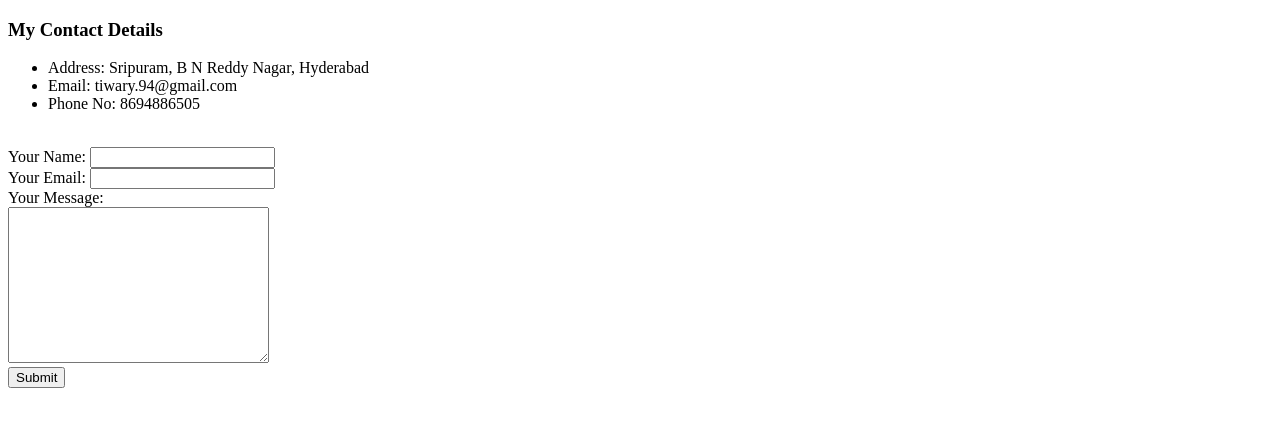
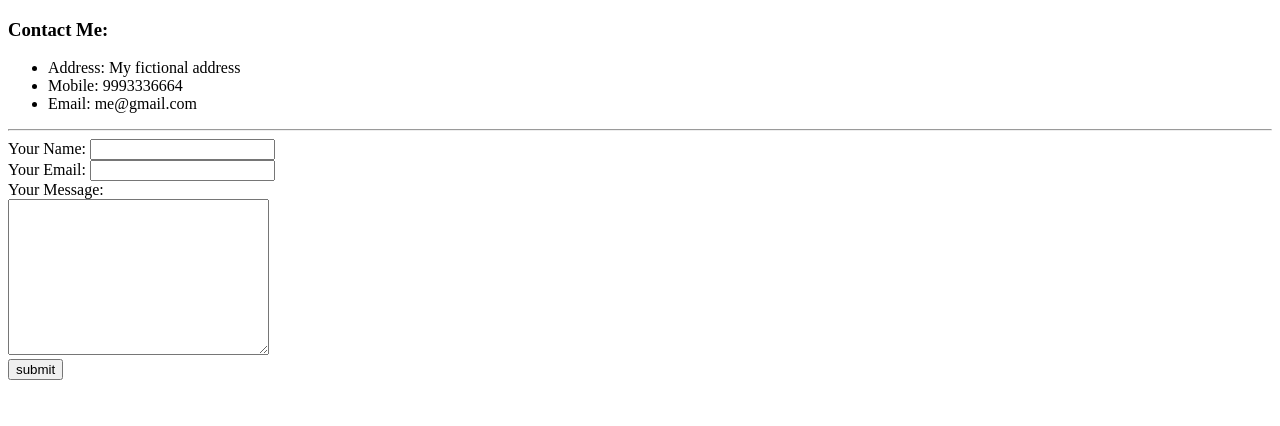
Before and after one commit to rahultiwary01/cv, a plain HTML site: page contact.html in a window 1280 px wide. Drawn offline with Linux system fonts and the light colour scheme.

Commit message:
Update contact.html

```diff
--- a/contact.html
+++ b/contact.html
@@ -7,21 +7,22 @@
 </head>
 
 <body>
-  <h3>My Contact Details</h3>
+  <h3>Contact Me:</h3>
   <ul>
-    <li>Address: Sripuram, B N Reddy Nagar, Hyderabad</li>
-    <li>Email: tiwary.94@gmail.com</li>
-    <li>Phone No: 8694886505</li>
+    <li>Address: My fictional address</li>
+    <li>Mobile: 9993336664</li>
+    <li>Email: me@gmail.com</li>
   </ul>
-  <br>
-  <form action="mailto:tiwary.94@gmail.com" method="post" enctype="text/plain">
+  <hr>
+  <form action="mailto:rahul@gmail.com" method="post" enctype="text/plain">
     <label>Your Name:</label>
     <input type="text" name="yourName" value=""><br>
     <label>Your Email:</label>
     <input type="email" name="yourEmail" value=""><br>
     <label>Your Message:</label><br>
     <textarea name="yourMessage" rows="10" cols="30"></textarea><br>
-    <input type="submit" name="" value="Submit">
+    <input type="submit" name="" value="submit">
+
   </form>
 </body>
 
```
